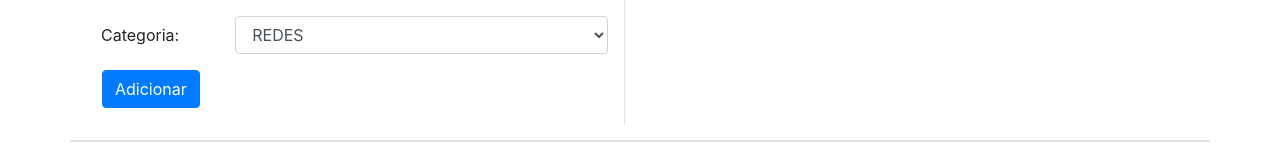
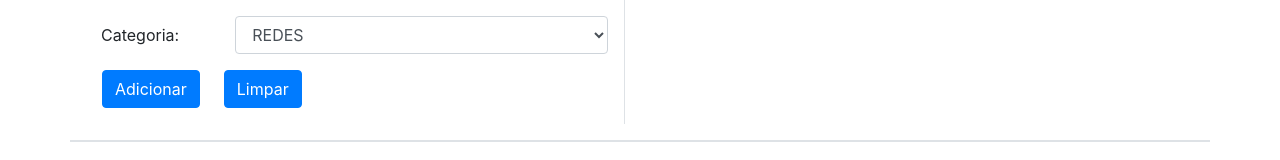
Before and after one commit to gabrielfallcon/Curso-React-Impacta, a React (Create React App) app in the folder site-cursos/: page /curso in a window 1280 px wide. Shown: the part 474-634 px from the top of the page. Built offline with nearby package versions, Linux system fonts and the light colour scheme; no server answers.

Commit message:
completando o crud

```diff
--- a/site-cursos/src/pages/cursos/cadastro/index.js
+++ b/site-cursos/src/pages/cursos/cadastro/index.js
@@ -146,6 +146,10 @@ export default class Cadastro extends React.Component {
         })
 
     }
+    limpar = function(e){
+        e.preventDefault();
+        this.setState({...this.initialState, data : this.state.data})
+    }
 
     render() {
         return (
--- a/site-cursos/src/pages/cursos/form/index.js
+++ b/site-cursos/src/pages/cursos/form/index.js
@@ -65,8 +65,13 @@ export default class Formulario extends React.Component {
                     </div>
                     <div className="form-group row">
                         <button onClick={this.props.adicionarCurso}
+                            className="btn btn-primary ml-3 mb-3 mr-2">
+                            {this.props.textoBotao}
+                        </button>
+
+                        <button onClick={this.props.limpar}
                             className="btn btn-primary ml-3 mb-3">
-                            {this.props.textoBotao}
+                            Limpar
                         </button>
                     </div>
                 </form>
```
